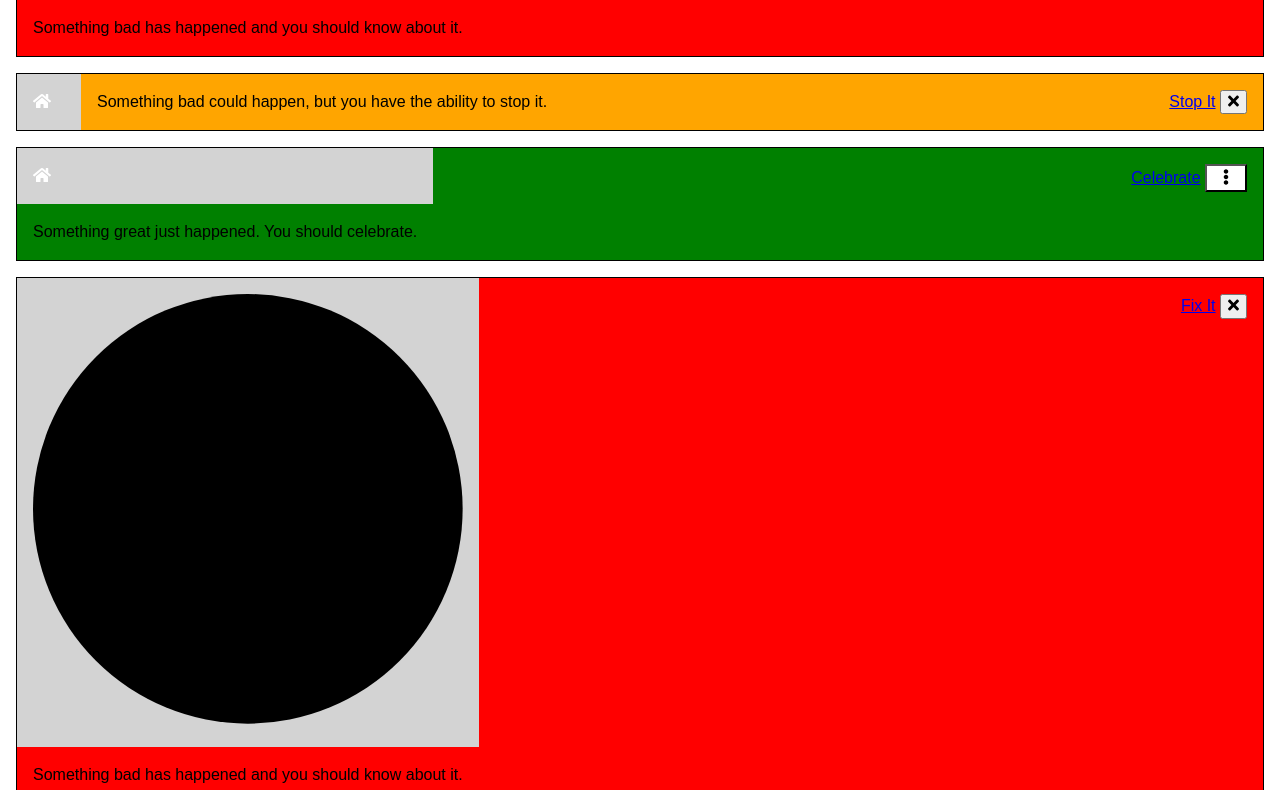
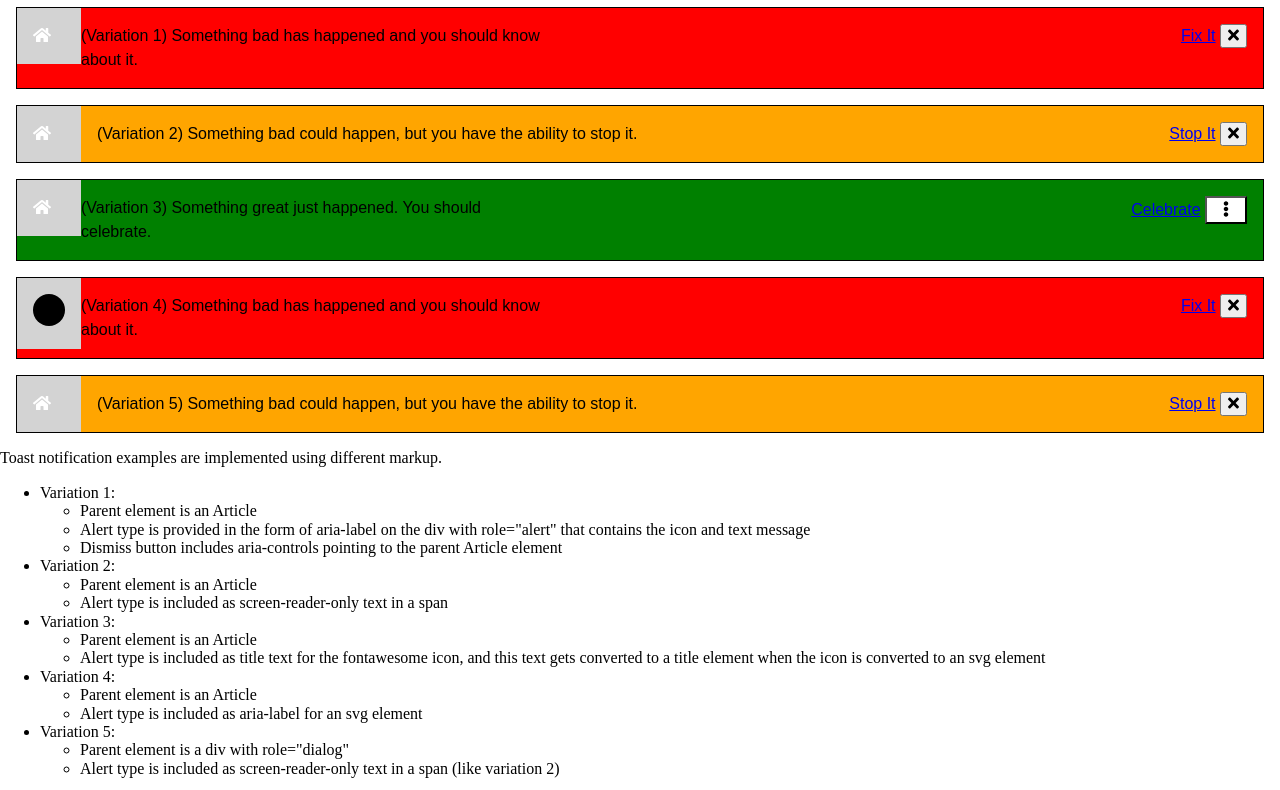
Before and after one commit to andresgalante/jenn, a website: page toast.html in a window 1280 px wide. Shown: the part 73-863 px from the top of the page. Drawn offline with nearby package versions, Linux system fonts and the light colour scheme.

Commit message:
Update toast test page to clarify examples used
Included numbers for the type text and message text to help
differentiate between the notifications when announced
Included descriptions of different html used for each variation

```diff
--- a/css/base.css
+++ b/css/base.css
@@ -115,8 +115,9 @@ body {
   border: 1px solid black;
   margin: 1rem; }
   .pf-c-toast__icon {
-    min-width: 4rem;
+    width: 4rem;
     padding: 1rem;
+    float: left;
     color: #fff;
     background-color: lightgray; }
   .pf-c-toast.pf-is-success {
--- a/toast.html
+++ b/toast.html
@@ -9,21 +9,25 @@
 </head>
 
 <body>
+
+  <header role="banner">
+    <h1>Toast notifications</h1>
+  </header>
   <aside aria-label="notifications">
     <!-- Variation 1, identify alert with aria label on alert parent -->
-  <article class="pf-c-toast pf-is-danger">
-    <div role="alert" aria-live="assertive" aria-label="Error alert">
+    <article class="pf-c-toast pf-is-danger" id="varOne">
+      <div role="alert" aria-live="assertive" aria-label="Error alert 1">
         <div class="pf-c-toast__icon" aria-hidden="true">
           <i class="fas fa-home"></i>
         </div>
         <div class="pf-c-toast__message">
-        Something bad has happened and you should know about it.
+          (Variation 1) Something bad has happened and you should know about it.
         </div>
       </div>
       <div class="pf-c-toast__action">
         <a href="#0">Fix It</a>
 
-      <button aria-label="Dismiss Message">
+        <button role="button" aria-label="Dismiss Message" aria-controls="varOne">
           <i class="fas fa-times"></i>
         </button>
       </div>
@@ -36,8 +40,8 @@
         <i class="fas fa-home"></i>
       </div>
       <div class="pf-c-toast__message" role="alert" aria-live="assertive">
-      <span class="sr-only">Warning alert:</span>
-      Something bad could happen, but you have the ability to stop it.
+        <span class="sr-only">Warning alert 2:</span>
+        (Variation 2) Something bad could happen, but you have the ability to stop it.
       </div>
       <div class="pf-c-toast__action">
         <a href="#0">Stop It</a>
@@ -53,10 +57,10 @@
     <article class="pf-c-toast pf-is-success">
       <div role="alert" aria-live="polite">
         <div class="pf-c-toast__icon">
-        <i class="fas fa-home" title="Success message"></i>
+          <i class="fas fa-home" title="Success message 3"></i>
         </div>
         <div class="pf-c-toast__message">
-        Something great just happened. You should celebrate.
+          (Variation 3) Something great just happened. You should celebrate.
         </div>
       </div>
       <div class="pf-c-toast__action">
@@ -83,12 +87,12 @@
     <article class="pf-c-toast pf-is-danger">
       <div role="alert" aria-live="assertive">
         <div class="pf-c-toast__icon">
-        <svg aria-label="Error message" viewBox="0 0 20 20" xmlns="http://www.w3.org/2000/svg">
+          <svg aria-label="Error message 4" viewBox="0 0 20 20" xmlns="http://www.w3.org/2000/svg" style="width: 2em;">
             <circle cx="10" cy="10" r="10" />
           </svg>
         </div>
         <div class="pf-c-toast__message">
-        Something bad has happened and you should know about it.
+          (Variation 4) Something bad has happened and you should know about it.
         </div>
       </div>
       <div class="pf-c-toast__action">
@@ -110,9 +114,9 @@
         <i class="fas fa-home"></i>
       </div>
       <div class="pf-c-toast__message" role="alert" aria-live="assertive">
-      <span id="dialog1Title" class="sr-only">Warning alert:</span>
+        <span id="dialog1Title" class="sr-only">Warning alert 5:</span>
         <span id="dialog1Message">
-        Something bad could happen, but you have the ability to stop it.
+          (Variation 5) Something bad could happen, but you have the ability to stop it.
         </span>
       </div>
       <div class="pf-c-toast__action">
@@ -125,5 +129,40 @@
     </div>
     <script src="js/kebab.js"></script>
   </aside>
+  <p>Toast notification examples are implemented using different markup.</p>
+  <ul>
+      <li>Variation 1:
+        <ul>
+          <li>Parent element is an Article</li>
+          <li>Alert type is provided in the form of aria-label on the div with role="alert" that contains the icon and text message</li>
+          <li>Dismiss button includes aria-controls pointing to the parent Article element</li>
+        </ul>
+      </li>
+      <li>Variation 2:
+        <ul>
+          <li>Parent element is an Article</li>
+          <li>Alert type is included as screen-reader-only text in a span</li>
+        </ul>
+      </li>
+      <li>Variation 3:
+        <ul>
+          <li>Parent element is an Article</li>
+          <li>Alert type is included as title text for the fontawesome icon, and this text gets converted to a title element when the icon is converted to an svg element</li>
+        </ul>
+      </li>
+      <li>Variation 4:
+        <ul>
+          <li>Parent element is an Article</li>
+          <li>Alert type is included as aria-label for an svg element</li>
+        </ul>
+      </li>
+      <li>Variation 5:
+        <ul>
+          <li>Parent element is a div with role="dialog"</li>
+          <li>Alert type is included as screen-reader-only text in a span (like variation 2)</li>
+        </ul>
+      </li>
+    </ul>
+
 </body>
 </html>
```
Lines whose indentation alone changed are shown as unchanged.
